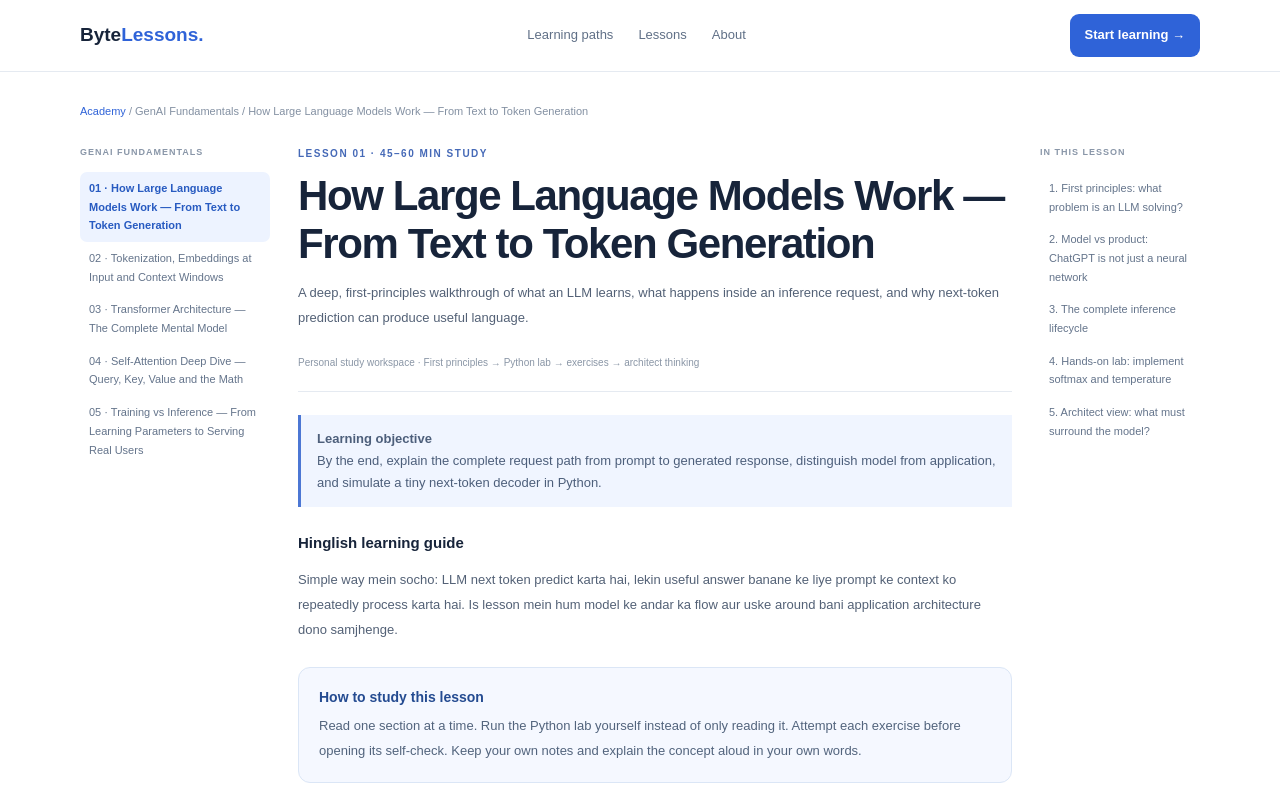
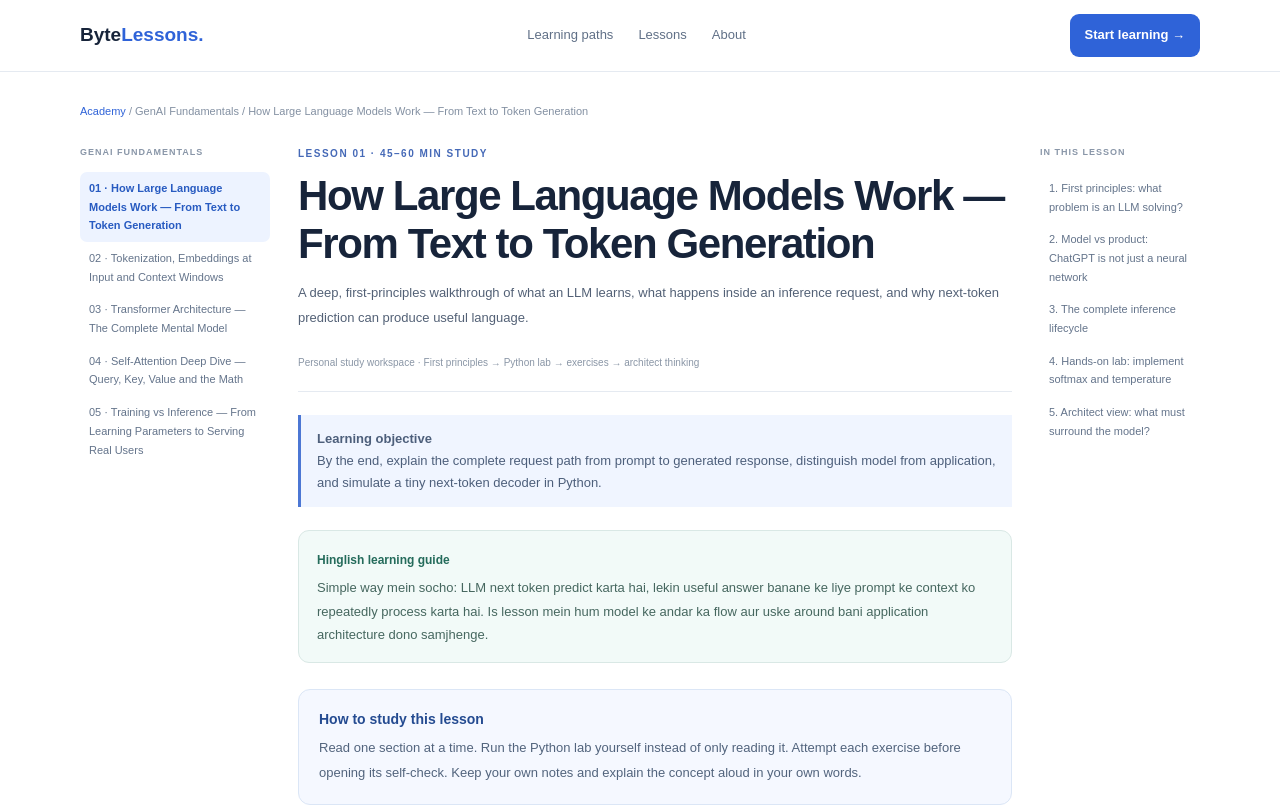
Before and after one commit to Avinash219/bytelessons-client, a Next.js app: page /learn/how-llms-work/ in a window 1280 px wide. Shown: the top 805 px of the page. Built offline with nearby package versions, Linux system fonts and the light colour scheme.

Commit message:
style: add Hinglish lesson guide callout

```diff
--- a/app/globals.css
+++ b/app/globals.css
@@ -28,3 +28,7 @@
 .article-content .code{margin:18px 0 22px}
 .article-content .code pre{font-size:12px;line-height:1.8}
 @media(max-width:600px){.exercise-card{padding:15px}.lesson-section>p{font-size:14px}}
+
+.hinglish-guide{border:1px solid #d9e8e5;background:#f2faf8;border-radius:11px;padding:15px 18px;margin:18px 0 26px}
+.hinglish-guide strong{font-size:12px;color:#246b5b}
+.hinglish-guide p{font-size:13px;color:#46675f;line-height:1.8;margin:5px 0 0}
```
